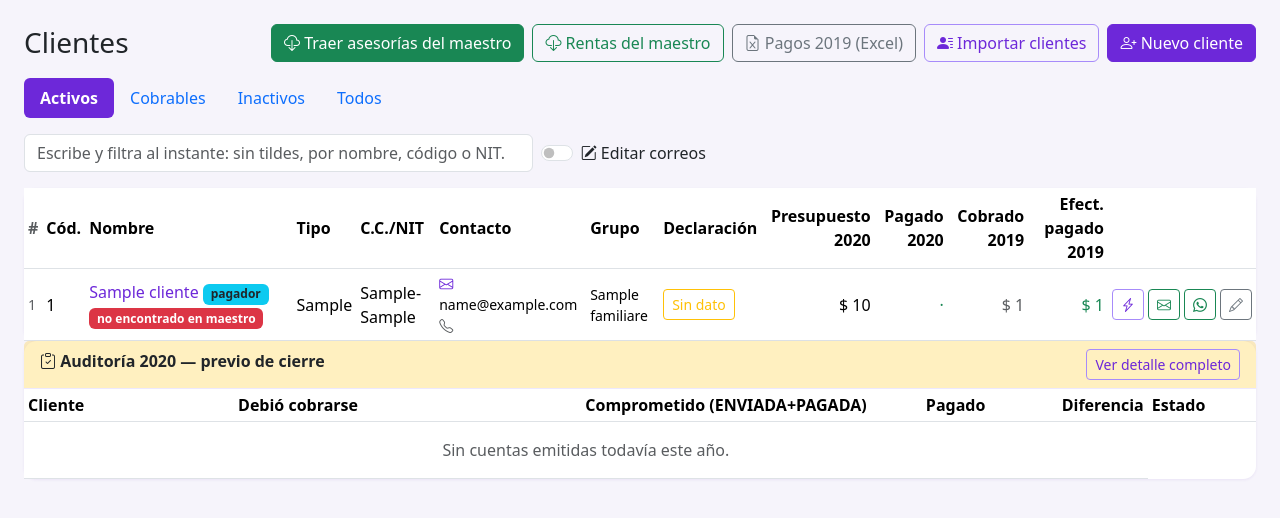
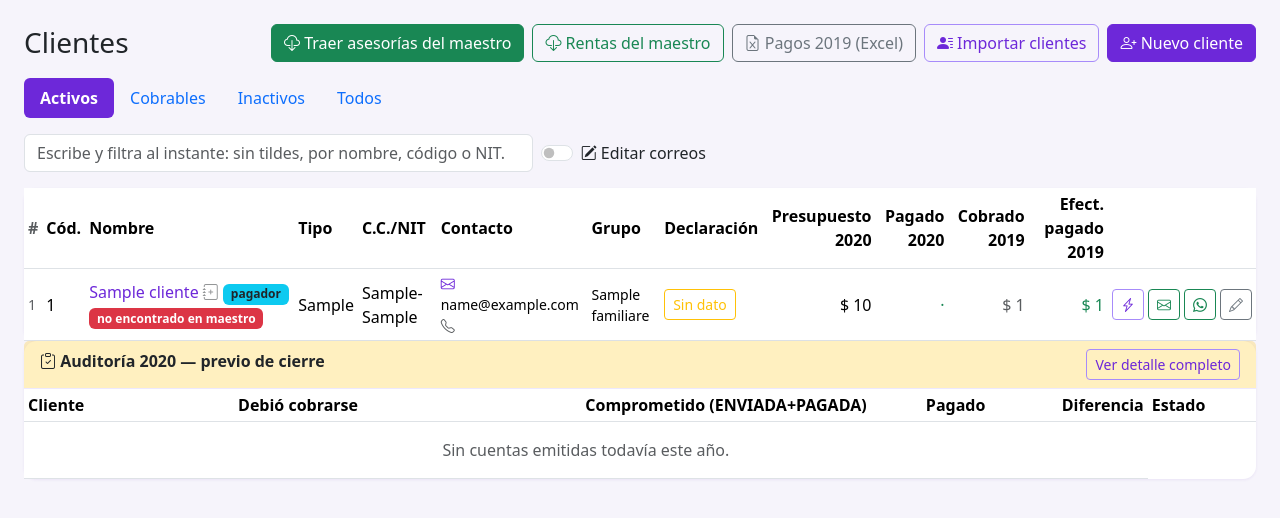
Before and after one commit to FelipeBossioZ/SistemaCobrosGit, a Flask app: page /clientes in a window 1280 px wide. Shown: the part 104-622 px from the top of the page. Run offline with Flask 3, Linux system fonts and the light colour scheme; tables that the repository leaves empty hold one stand-in row (values such as "Sample post"); some libraries are stand-ins or nearby versions.

Commit message:
Boton de nota siempre visible por fila (door de entrada al modal de tareas) + amarillo se prende en vivo al crear la primera tarea

```diff
--- a/app/templates/clientes.html
+++ b/app/templates/clientes.html
@@ -70,7 +70,9 @@
              {% if cli.tareas_pend %}title="{{ cli.tareas_pend|length }} tarea(s) pendiente(s). Ultima: {{ cli.tareas_pend[0].texto }}"{% endif %}>{{ cli.nombre }}</a>
           {% if estados_cobro.get(cli.id) == 'pagada' %}<i class="bi bi-check-circle-fill text-success" title="Ya pagó su cuenta de cobro este año"></i>
           {% elif estados_cobro.get(cli.id) == 'enviada' %}<i class="bi bi-send-fill text-primary" title="Cuenta de cobro enviada (falta pago)"></i>{% endif %}
-          {% if cli.tareas_pend %}<a role="button" class="tarea-open text-decoration-none" data-cid="{{ cli.id }}" data-nombre="{{ cli.nombre }}"
+          <a role="button" class="tarea-open text-decoration-none" data-cid="{{ cli.id }}" data-nombre="{{ cli.nombre }}"
+             title="Nota / tarea para este cliente - clic para abrir"><i class="bi bi-journal-plus {% if cli.tareas_pend %}text-warning{% else %}text-secondary-emphasis opacity-50{% endif %}"></i></a>
+          {% if cli.tareas_pend %}<a role="button" class="tarea-open adv-tarea text-decoration-none" data-cid="{{ cli.id }}" data-nombre="{{ cli.nombre }}"
              title="{{ cli.tareas_pend|length }} tarea(s) pendiente(s) - clic para verlas"><i class="bi bi-exclamation-triangle-fill text-warning"></i></a>{% endif %}
           {% if cli.es_pagador %}<span class="badge bg-info text-dark" title="Pagador del grupo">pagador</span>{% endif %}
           {% if not cli.activo %}<span class="badge bg-secondary">inactivo</span>{% endif %}
@@ -430,6 +432,10 @@
         toast(j.mensaje || "tarea guardada", true);
         inp.value = "";
         ajustaBadge(1);
+        const nom = document.querySelector('#filaCliente' + mtCid + ' a.con-tareas, #filaCliente' + mtCid + ' td a[href*="cliente_detalle"]');
+        if (nom && !nom.classList.contains("con-tareas")) nom.classList.add("con-tareas");
+        const ad = document.getElementById("filaCliente" + mtCid + " .adv-tarea");
+        if (ad) ad.innerHTML = '<i class="bi bi-exclamation-triangle-fill text-warning"></i>';
         cargarTareas();
       })
       .catch(() => toast("error de red", false))
```
